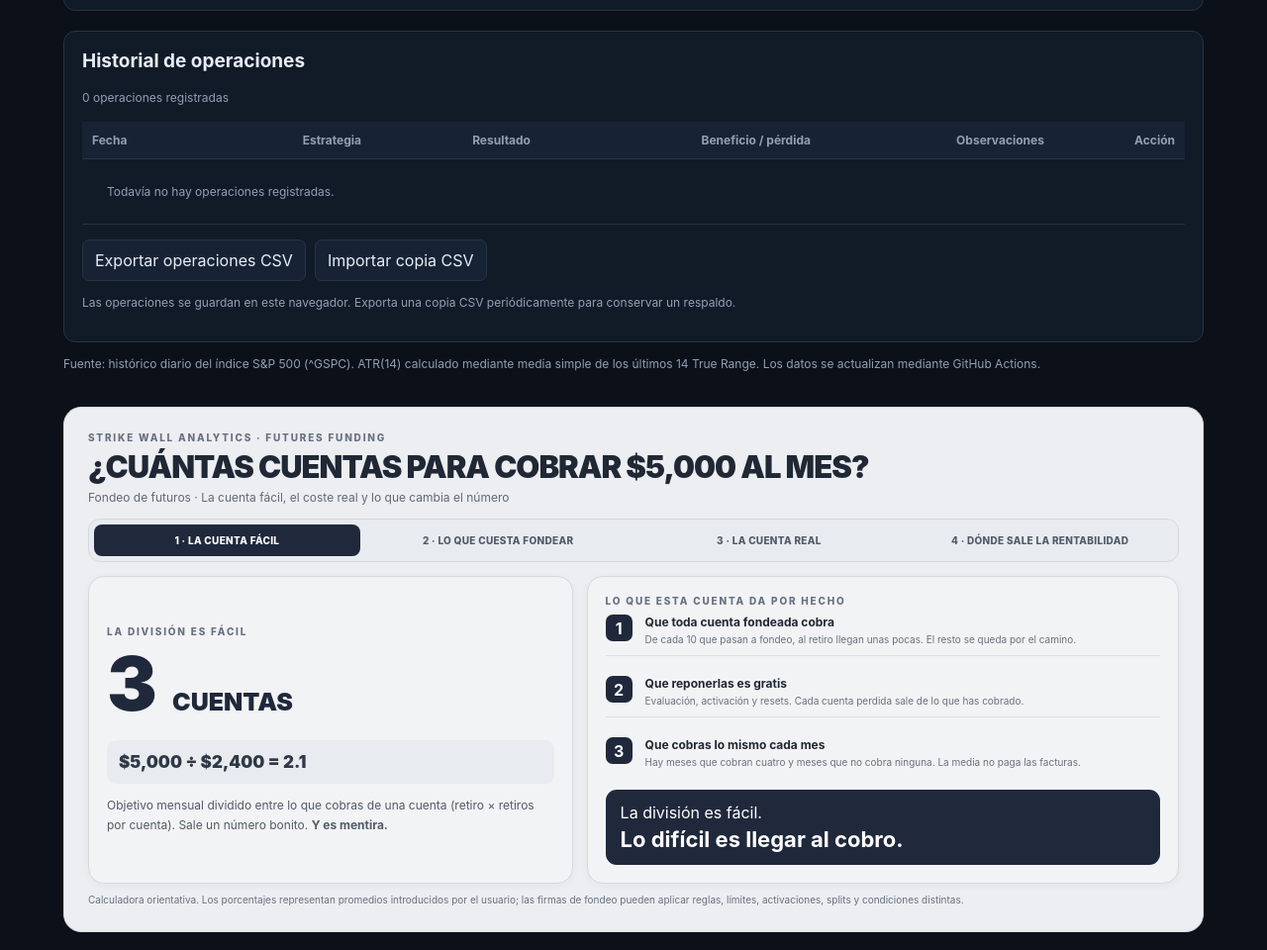
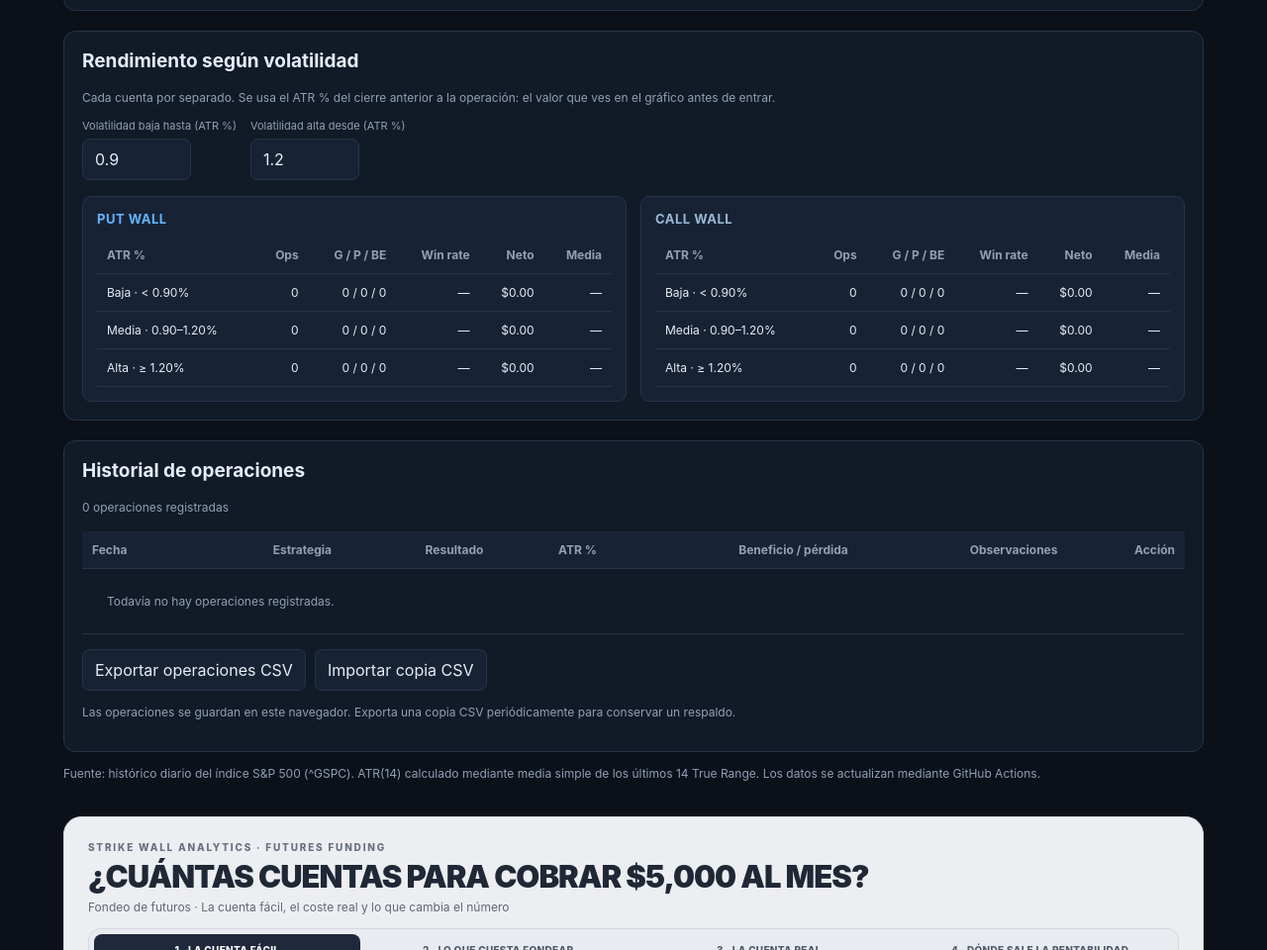
Before and after one commit to isaacarcosa-tech/strike-wall-analytics, a plain HTML site: page index.html in a window 1280 px wide. Shown: the part 2054-3014 px from the top of the page at 99% size. Drawn offline with Linux system fonts and the light colour scheme.

Commit message:
Añade ATR % por operación y rendimiento según volatilidad por cuenta
- Columna ATR % (cierre anterior) en el historial
- Panel de rendimiento por tramos de volatilidad, separado por cuenta (Put Wall / Call Wall)

Co-Authored-By: Claude Opus 5.5 <noreply@anthropic.com>
Claude-Session: https://claude.ai/code/session_01JcECZHKHACHeCi1xFXg1GP

```diff
--- a/index.html
+++ b/index.html
@@ -131,6 +131,13 @@ th{position:sticky;top:0;background:#172335;color:var(--muted);z-index:1}
 .strategy-label.call-wall{color:#9bb8d4}
 .strategy-label.discretional{color:#bba9e8}
 .backup-actions{display:flex;flex-wrap:wrap;gap:9px;margin-top:15px}
+.vol-controls{display:flex;flex-wrap:wrap;gap:14px;align-items:end;margin:6px 0 4px}
+.vol-controls input{width:110px}
+.vol-grid{display:grid;grid-template-columns:repeat(2,minmax(0,1fr));gap:14px;margin-top:16px}
+.vol-block{background:#172335;border:1px solid var(--border);border-radius:9px;padding:14px;min-width:0}
+.vol-block h3{font-size:13px;margin:0 0 10px;letter-spacing:.5px}
+.vol-block .table-wrap{margin-top:0;max-height:none}
+@media(max-width:650px){.vol-grid{grid-template-columns:1fr}}
 
 @media(max-width:800px){
   .stats-grid{grid-template-columns:repeat(2,minmax(0,1fr))}
@@ -343,18 +350,28 @@ th{position:sticky;top:0;background:#172335;color:var(--muted);z-index:1}
   </div>
 
   <div class="panel">
+    <h2>Rendimiento según volatilidad</h2>
+    <p class="note">Cada cuenta por separado. Se usa el ATR % del cierre anterior a la operación: el valor que ves en el gráfico antes de entrar.</p>
+    <div class="vol-controls">
+      <div><label for="volLow">Volatilidad baja hasta (ATR %)</label><input id="volLow" type="number" value="0.9" step="0.05" min="0"></div>
+      <div><label for="volHigh">Volatilidad alta desde (ATR %)</label><input id="volHigh" type="number" value="1.2" step="0.05" min="0"></div>
+    </div>
+    <div class="vol-grid" id="volStats"><div class="note">Cargando histórico del SPX...</div></div>
+  </div>
+
+  <div class="panel">
     <h2>Historial de operaciones</h2>
     <div class="note" id="tradeCount">0 operaciones registradas</div>
     <div class="table-wrap">
       <table>
         <thead>
           <tr>
-            <th>Fecha</th><th>Estrategia</th><th>Resultado</th>
+            <th>Fecha</th><th>Estrategia</th><th>Resultado</th><th>ATR %</th>
             <th>Beneficio / pérdida</th><th>Observaciones</th><th>Acción</th>
           </tr>
         </thead>
         <tbody id="tradeRows">
-          <tr><td colspan="6" class="empty">Todavía no hay operaciones registradas.</td></tr>
+          <tr><td colspan="7" class="empty">Todavía no hay operaciones registradas.</td></tr>
         </tbody>
       </table>
     </div>
@@ -854,6 +871,7 @@ async function loadMarket(){
     $("latestValue").textContent=last.atrPct.toFixed(2)+"%";
     $("latestDate").textContent=last.date;
     setPeriod("5Y");
+    renderTrades();
   }catch(error){
     $("status").textContent="Error al cargar datos";
     $("error").textContent=error.message;
@@ -1159,12 +1177,69 @@ function strategyClass(strategy){
   return "discretional";
 }
 
+/* ATR % POR OPERACIÓN Y RENDIMIENTO SEGÚN VOLATILIDAD */
+
+function atrBefore(date){
+  for(let i=market.length-1;i>=0;i--){
+    const d=market[i];
+    if(d.date<date&&d.atrPct!==null)return d.atrPct;
+  }
+  return null;
+}
+
+function atrText(date){
+  const value=atrBefore(date);
+  return value===null?"—":value.toFixed(2)+"%";
+}
+
+function renderVolatility(){
+  const box=$("volStats");
+  if(!box)return;
+  if(!market.length){
+    box.innerHTML='<div class="note">Cargando histórico del SPX...</div>';
+    return;
+  }
+  let low=Number($("volLow").value);
+  let high=Number($("volHigh").value);
+  if(!Number.isFinite(low))low=0.9;
+  if(!Number.isFinite(high))high=1.2;
+  if(high<low)[low,high]=[high,low];
+
+  const buckets=[
+    {label:"Baja · < "+low.toFixed(2)+"%",test:v=>v<low},
+    {label:"Media · "+low.toFixed(2)+"–"+high.toFixed(2)+"%",test:v=>v>=low&&v<high},
+    {label:"Alta · ≥ "+high.toFixed(2)+"%",test:v=>v>=high}
+  ];
+  const keys=["PW","CW","DIS"].filter(k=>k!=="DIS"||trades.some(t=>t.strategy==="DIS"));
+
+  box.innerHTML=keys.map(key=>{
+    const list=trades.filter(t=>t.strategy===key).map(t=>({...t,atr:atrBefore(t.date)}));
+    const body=buckets.map(b=>{
+      const s=makeStats(list.filter(t=>t.atr!==null&&b.test(t.atr)));
+      const cls=s.net>0?"positive":s.net<0?"negative":"";
+      return "<tr><td>"+b.label+"</td><td>"+s.total+"</td><td>"+s.wins+" / "+s.losses+" / "+s.be+"</td>"+
+        "<td>"+(s.rate===null?"—":s.rate.toFixed(1)+"%")+"</td>"+
+        "<td class='"+cls+"'>"+money(s.net)+"</td>"+
+        "<td class='"+cls+"'>"+(s.total?money(s.average):"—")+"</td></tr>";
+    }).join("");
+    const missing=list.filter(t=>t.atr===null).length;
+    return "<div class='vol-block'><h3><span class='strategy-label "+strategyClass(key)+"'>"+
+      strategyName(key).toUpperCase()+"</span></h3><div class='table-wrap'><table><thead><tr>"+
+      "<th>ATR %</th><th>Ops</th><th>G / P / BE</th><th>Win rate</th><th>Neto</th><th>Media</th>"+
+      "</tr></thead><tbody>"+body+"</tbody></table></div>"+
+      (missing?"<div class='note' style='margin-top:8px'>"+missing+" operaciones sin dato de ATR.</div>":"")+
+      "</div>";
+  }).join("");
+}
+
+["volLow","volHigh"].forEach(id=>$(id).addEventListener("input",renderVolatility));
+
 function renderTrades(){
   const rows=$("tradeRows");
   $("tradeCount").textContent=trades.length+" operaciones registradas";
   if(!trades.length){
-    rows.innerHTML='<tr><td colspan="6" class="empty">Todavía no hay operaciones registradas.</td></tr>';
-    renderStats();return;
+    rows.innerHTML='<tr><td colspan="7" class="empty">Todavía no hay operaciones registradas.</td></tr>';
+    renderStats();renderVolatility();return;
   }
 
   const sorted=[...trades].sort((a,b)=>
@@ -1176,12 +1251,14 @@ function renderTrades(){
       <td>${escapeHTML(t.date)}</td>
       <td><span class="strategy-label ${strategyClass(t.strategy)}">${strategyName(t.strategy)}</span></td>
       <td><span class="result-tag tag-${t.result.toLowerCase()}">${t.result}</span></td>
+      <td>${atrText(t.date)}</td>
       <td class="${Number(t.pnl)>0?"positive":Number(t.pnl)<0?"negative":""}">${money(Number(t.pnl))}</td>
       <td>${escapeHTML(t.notes||"—")}</td>
       <td><button class="danger" data-delete="${escapeHTML(t.id)}" type="button">Eliminar</button></td>
     </tr>
   `).join("");
   renderStats();
+  renderVolatility();
 }
 
 $("tradeForm").addEventListener("submit",event=>{
```
